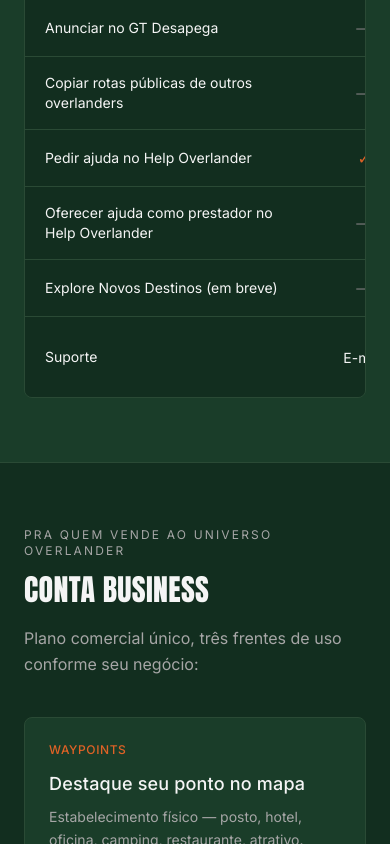
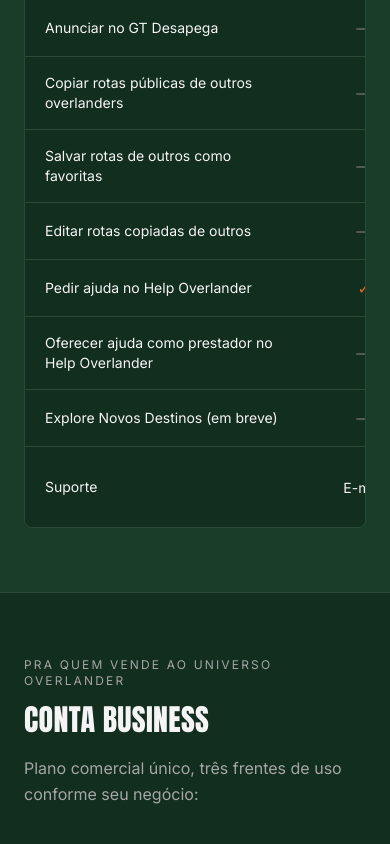
Before and after one commit to rangel2010/gtoverlander-site, a Next.js app: page /planos in a window 390 px wide. Shown: the part 2520-3364 px from the top of the page. Built offline with nearby package versions, Linux system fonts and the light colour scheme; no server answers.

Commit message:
Planos completos: gatilhos de conversao + tabela escalonada Conta Business

```diff
--- a/app/planos/page.tsx
+++ b/app/planos/page.tsx
@@ -16,54 +16,20 @@ interface PlanFeature {
 }
 
 const features: PlanFeature[] = [
-  {
-    label: 'Roteiros com IA',
-    values: ['IA padrão', 'IA avançada', 'IA avançada'],
-  },
-  {
-    label: 'Rotas exportadas pra navegação',
-    values: ['1 a cada 90 dias', '2 por mês', 'ilimitado'],
-  },
-  {
-    label: 'Consultas de radar de waypoints',
-    values: ['1 por dia', '5 por dia', 'ilimitado'],
-  },
-  {
-    label: 'Waypoints próprios — base mundial',
-    values: [true, true, true],
-  },
-  {
-    label: 'CarPlay / Android Auto',
-    values: [true, true, true],
-  },
-  {
-    label: 'Ver e contatar anúncios no GT Desapega',
-    values: [true, true, true],
-  },
-  {
-    label: 'Anunciar no GT Desapega',
-    values: [false, true, true],
-  },
-  {
-    label: 'Copiar rotas públicas de outros overlanders',
-    values: [false, true, true],
-  },
-  {
-    label: 'Pedir ajuda no Help Overlander',
-    values: [true, true, true],
-  },
-  {
-    label: 'Oferecer ajuda como prestador no Help Overlander',
-    values: [false, true, true],
-  },
-  {
-    label: 'Explore Novos Destinos (em breve)',
-    values: [false, true, true],
-  },
-  {
-    label: 'Suporte',
-    values: ['E-mail', 'E-mail prioritário', 'E-mail prioritário'],
-  },
+  { label: 'Roteiros com IA', values: ['IA padrão', 'IA avançada', 'IA avançada'] },
+  { label: 'Rotas exportadas pra navegação', values: ['1 a cada 90 dias', '2 por mês', 'ilimitado'] },
+  { label: 'Consultas de radar de waypoints', values: ['1 por dia', '5 por dia', 'ilimitado'] },
+  { label: 'Waypoints próprios — base mundial', values: [true, true, true] },
+  { label: 'CarPlay / Android Auto', values: [true, true, true] },
+  { label: 'Ver e contatar anúncios no GT Desapega', values: [true, true, true] },
+  { label: 'Anunciar no GT Desapega', values: [false, true, true] },
+  { label: 'Copiar rotas públicas de outros overlanders', values: [false, true, true] },
+  { label: 'Salvar rotas de outros como favoritas', values: [false, true, true] },
+  { label: 'Editar rotas copiadas de outros', values: [false, true, true] },
+  { label: 'Pedir ajuda no Help Overlander', values: [true, true, true] },
+  { label: 'Oferecer ajuda como prestador no Help Overlander', values: [false, true, true] },
+  { label: 'Explore Novos Destinos (em breve)', values: [false, true, true] },
+  { label: 'Suporte', values: ['E-mail', 'E-mail prioritário', 'E-mail prioritário'] },
 ];
 
 const faq = [
@@ -102,7 +68,6 @@ function FeatureValue({ value }: { value: string | boolean }) {
 export default function PlanosPage() {
   return (
     <>
-      {/* Schema.org Product + Offers — rich snippet com preços no Google */}
       <script {...jsonLdScriptProps(productPlansLd())} />
 
       <section className="bg-gt-bg text-gt-text">
@@ -124,9 +89,7 @@ export default function PlanosPage() {
 
       <section className="bg-gt-card py-16 md:py-20 border-t border-gt-border">
         <div className="container-wide">
-          <h2 className="text-3xl md:text-4xl text-gt-text mb-3">
-            Comparação completa
-          </h2>
+          <h2 className="text-3xl md:text-4xl text-gt-text mb-3">Comparação completa</h2>
           <p className="text-gt-text-muted mb-10 max-w-xl font-sans">
             Todos os planos têm acesso à base de mais de 4 milhões de waypoints. Criar rotas é ilimitado pra todo mundo — a diferença está em exportar pra navegar, no uso intenso da IA e nas consultas do radar.
           </p>
@@ -135,18 +98,10 @@ export default function PlanosPage() {
             <table className="w-full border-collapse min-w-[640px] font-sans">
               <thead>
                 <tr className="border-b border-gt-border-strong">
-                  <th className="text-left py-4 px-5 text-sm font-medium text-gt-text-muted">
-                    Recursos
-                  </th>
-                  <th className="text-center py-4 px-3 text-sm font-medium text-gt-text w-[18%]">
-                    Free
-                  </th>
-                  <th className="text-center py-4 px-3 text-sm font-medium text-gt-text w-[20%] bg-gt-card">
-                    Plus
-                  </th>
-                  <th className="text-center py-4 px-3 text-sm font-medium text-gt-text w-[18%]">
-                    Pro
-                  </th>
+                  <th className="text-left py-4 px-5 text-sm font-medium text-gt-text-muted">Recursos</th>
+                  <th className="text-center py-4 px-3 text-sm font-medium text-gt-text w-[18%]">Free</th>
+                  <th className="text-center py-4 px-3 text-sm font-medium text-gt-text w-[20%] bg-gt-card">Plus</th>
+                  <th className="text-center py-4 px-3 text-sm font-medium text-gt-text w-[18%]">Pro</th>
                 </tr>
                 <tr className="border-b border-gt-border text-xs text-gt-text-muted">
                   <td className="py-3 px-5">Mensal</td>
@@ -163,22 +118,11 @@ export default function PlanosPage() {
               </thead>
               <tbody>
                 {features.map((f) => (
-                  <tr
-                    key={f.label}
-                    className="border-b border-gt-border last:border-b-0"
-                  >
-                    <td className="py-4 px-5 text-sm text-gt-text">
-                      {f.label}
-                    </td>
-                    <td className="text-center py-4 px-3">
-                      <FeatureValue value={f.values[0]} />
-                    </td>
-                    <td className="text-center py-4 px-3 bg-gt-card">
-                      <FeatureValue value={f.values[1]} />
-                    </td>
-                    <td className="text-center py-4 px-3">
-                      <FeatureValue value={f.values[2]} />
-                    </td>
+                  <tr key={f.label} className="border-b border-gt-border last:border-b-0">
+                    <td className="py-4 px-5 text-sm text-gt-text">{f.label}</td>
+                    <td className="text-center py-4 px-3"><FeatureValue value={f.values[0]} /></td>
+                    <td className="text-center py-4 px-3 bg-gt-card"><FeatureValue value={f.values[1]} /></td>
+                    <td className="text-center py-4 px-3"><FeatureValue value={f.values[2]} /></td>
                   </tr>
                 ))}
               </tbody>
@@ -193,9 +137,7 @@ export default function PlanosPage() {
             <p className="text-xs uppercase tracking-[0.18em] text-gt-text-muted mb-3 font-sans">
               Pra quem vende ao universo overlander
             </p>
-            <h2 className="text-3xl md:text-4xl text-gt-text mb-4 leading-tight">
-              Conta Business
-            </h2>
+            <h2 className="text-3xl md:text-4xl text-gt-text mb-4 leading-tight">Conta Business</h2>
             <p className="text-gt-text-muted font-sans leading-relaxed">
               Plano comercial único, três frentes de uso conforme seu negócio:
             </p>
@@ -203,34 +145,22 @@ export default function PlanosPage() {
 
           <div className="grid md:grid-cols-3 gap-5 mb-10">
             <div className="bg-gt-card rounded-lg p-6 border border-gt-border">
-              <p className="text-xs uppercase tracking-wider text-gt-orange mb-3 font-sans font-medium">
-                Waypoints
-              </p>
-              <h3 className="font-sans text-lg font-medium text-gt-text mb-2 normal-case">
-                Destaque seu ponto no mapa
-              </h3>
+              <p className="text-xs uppercase tracking-wider text-gt-orange mb-3 font-sans font-medium">Waypoints</p>
+              <h3 className="font-sans text-lg font-medium text-gt-text mb-2 normal-case">Destaque seu ponto no mapa</h3>
               <p className="text-sm text-gt-text-muted leading-relaxed font-sans">
                 Estabelecimento físico — posto, hotel, oficina, camping, restaurante, atrativo. Aparece em destaque no radar e no planejamento de quem viaja pela região.
               </p>
             </div>
             <div className="bg-gt-card rounded-lg p-6 border border-gt-border">
-              <p className="text-xs uppercase tracking-wider text-gt-orange mb-3 font-sans font-medium">
-                Produtos
-              </p>
-              <h3 className="font-sans text-lg font-medium text-gt-text mb-2 normal-case">
-                Venda pra base que viaja
-              </h3>
+              <p className="text-xs uppercase tracking-wider text-gt-orange mb-3 font-sans font-medium">Produtos</p>
+              <h3 className="font-sans text-lg font-medium text-gt-text mb-2 normal-case">Venda pra base que viaja</h3>
               <p className="text-sm text-gt-text-muted leading-relaxed font-sans">
                 E-commerce, fabricante, distribuidor de equipamento overlander. Anuncie seus produtos com link direto pra sua loja, marketplace ou WhatsApp comercial.
               </p>
             </div>
             <div className="bg-gt-card rounded-lg p-6 border border-gt-border">
-              <p className="text-xs uppercase tracking-wider text-gt-orange mb-3 font-sans font-medium">
-                Serviços
-              </p>
-              <h3 className="font-sans text-lg font-medium text-gt-text mb-2 normal-case">
-                Ofereça experiência guiada
-              </h3>
+              <p className="text-xs uppercase tracking-wider text-gt-orange mb-3 font-sans font-medium">Serviços</p>
+              <h3 className="font-sans text-lg font-medium text-gt-text mb-2 normal-case">Ofereça experiência guiada</h3>
               <p className="text-sm text-gt-text-muted leading-relaxed font-sans">
                 Guia, condutor de expedição, instrutor 4×4, fotógrafo de roteiro. Apareça nas regiões e roteiros relevantes pra quem está planejando a viagem.
               </p>
@@ -243,22 +173,18 @@ export default function PlanosPage() {
                 De <span className="line-through">R$ 199,90/mês</span> por
               </p>
               <div className="flex items-baseline gap-2 mb-2">
-                <span className="font-display text-5xl text-gt-text uppercase tracking-display">
-                  R$ 99,90
-                </span>
+                <span className="text-sm text-gt-text-muted font-sans">a partir de</span>
+                <span className="font-display text-5xl text-gt-text uppercase tracking-display">R$ 99,90</span>
                 <span className="text-sm text-gt-text-muted font-sans">por mês</span>
               </div>
               <p className="text-sm text-gt-text-muted font-sans leading-relaxed">
-                Plano único cobrindo as três frentes — você ativa as que fizerem sentido pro seu negócio. Cancele a qualquer momento.{' '}
-                <a href="/termos/conta-business" className="text-gt-orange hover:underline">
-                  Ver política completa
-                </a>.
+                Inclui 1 ponto destacado e até 15 produtos no Desapega. Add-ons disponíveis pra mais pontos ou produtos. Cancele a qualquer momento.{' '}
+                <a href="/empresas#precos" className="text-gt-orange hover:underline">Ver tabela completa</a> ·{' '}
+                <a href="/termos/conta-business" className="text-gt-orange hover:underline">Política</a>.
               </p>
             </div>
             <div className="w-full md:w-auto">
-              <Button href="/empresas" className="w-full md:w-auto">
-                Cadastrar minha conta Business
-              </Button>
+              <Button href="/empresas" className="w-full md:w-auto">Cadastrar minha conta Business</Button>
             </div>
           </div>
         </div>
@@ -268,17 +194,13 @@ export default function PlanosPage() {
 
       <section className="bg-gt-bg py-16 md:py-20 border-t border-gt-border">
         <div className="container-narrow text-center">
-          <h2 className="text-3xl md:text-4xl text-gt-text mb-4">
-            Comece grátis e suba quando precisar
-          </h2>
+          <h2 className="text-3xl md:text-4xl text-gt-text mb-4">Comece grátis e suba quando precisar</h2>
           <p className="text-gt-text-muted mb-8 font-sans">
             Sem multa de cancelamento. Suas rotas ficam guardadas mesmo se você descer de plano.
           </p>
           <div className="flex flex-wrap gap-3 justify-center">
             <Button href="/baixar">Baixar grátis</Button>
-            <Button href="/contato" variant="outline">
-              Falar com a gente
-            </Button>
+            <Button href="/contato" variant="outline">Falar com a gente</Button>
           </div>
         </div>
       </section>
```
Also changed, not shown: app/empresas/page.tsx (+106 -96 lines).
